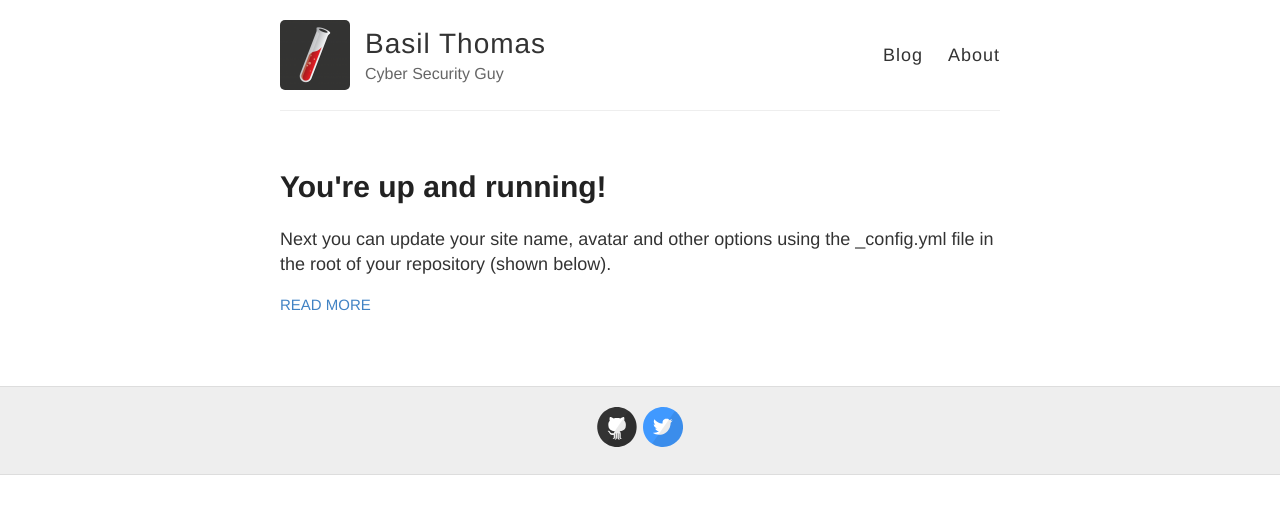
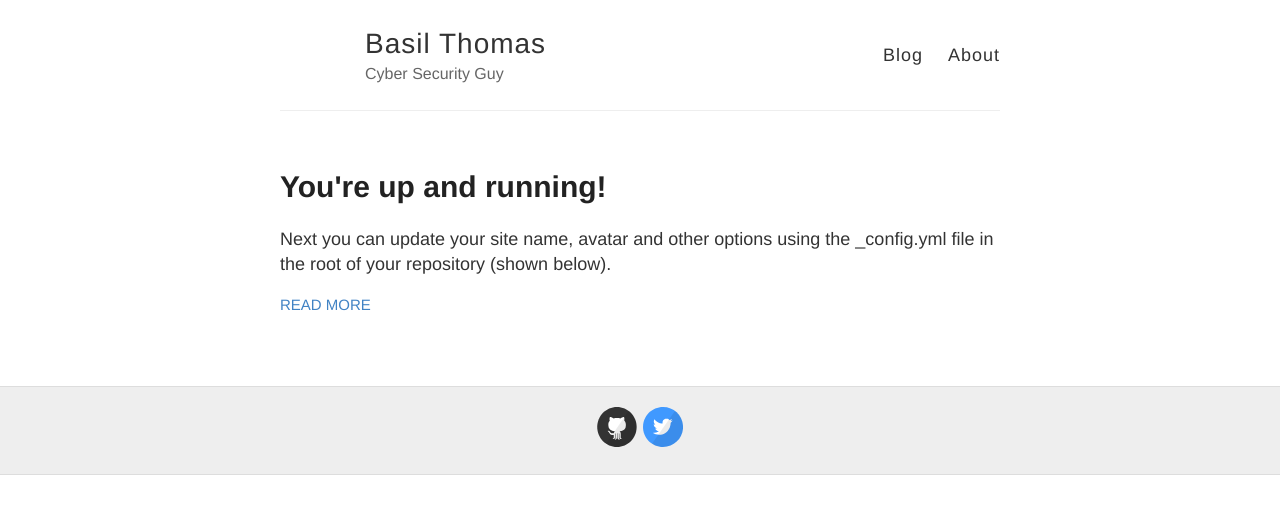
Before and after one commit to basilthomasev/basilthomasev.github.io, a Jekyll site: the page built from index.html, in a window 1280 px wide. Shown: the top 514 px of the page. Built offline with Jekyll 4.4.1, drawn with Linux system fonts in a browser that asks for light colours.

Commit message:
Update _config.yml

```diff
--- a/_config.yml
+++ b/_config.yml
@@ -9,7 +9,7 @@ name: Basil Thomas
 description: Cyber Security Guy
 
 # URL of your avatar or profile pic (you could use your GitHub profile pic)
-avatar: https://github.com/basilthomasev/basilthomasev.github.io/blob/main/images/jekyll-logo.png
+avatar:
 
 #
 # Flags below are optional
```
